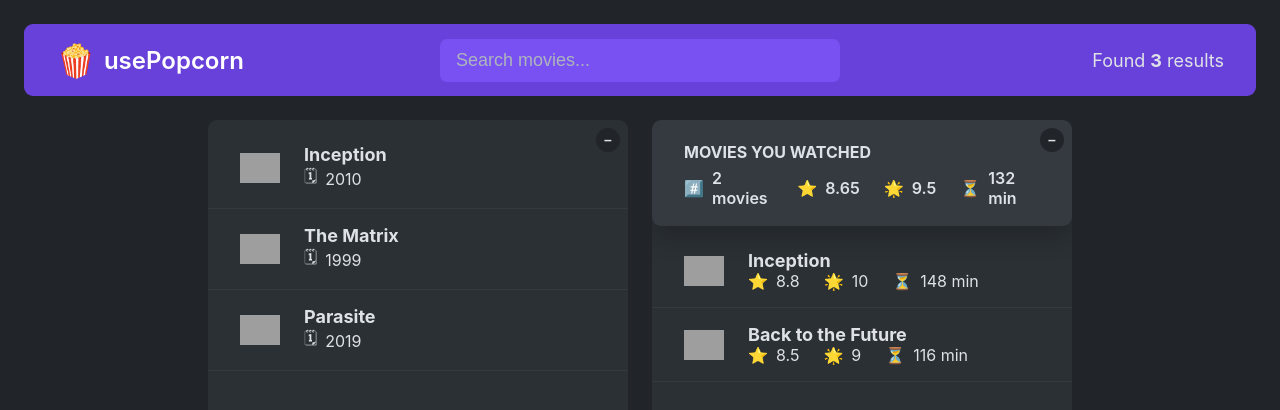
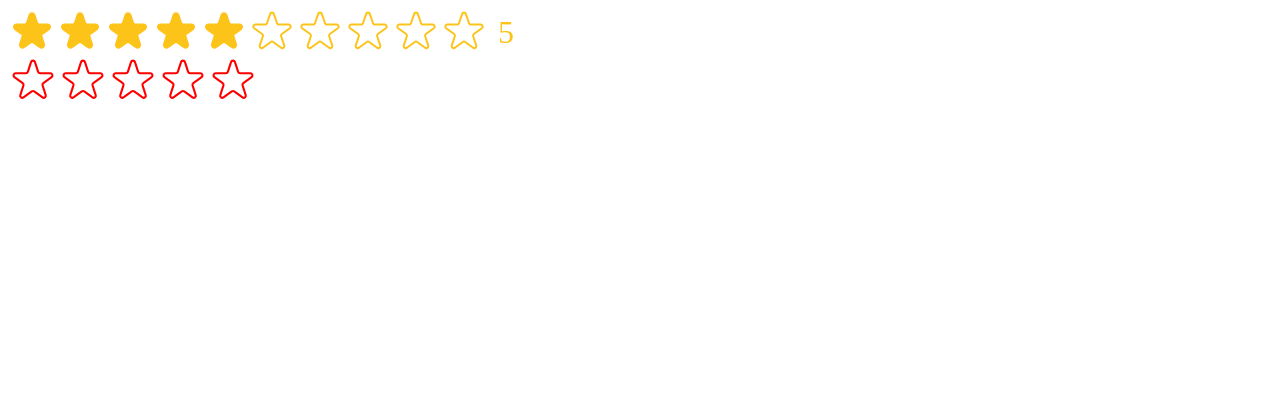
Before and after one commit to DominikKorpusik/usepopcorn, a React (Create React App) app: page / in a window 1280 px wide. Shown: the top 410 px of the page. Built offline with nearby package versions, Linux system fonts and the light colour scheme; grey boxes are pictures that could not be loaded.

Commit message:
ADD StarRating Component

```diff
--- /dev/null
+++ b/src/Components/StarRating.js
@@ -0,0 +1,123 @@
+import { useState } from "react";
+import PropTypes from "prop-types";
+
+export const containerStyle = {
+  display: "flex",
+  alignItems: "center",
+  gap: "10px",
+};
+
+export const starContainerStyle = {
+  display: "flex",
+};
+
+StarRating.propTypes = {
+  maxRating: PropTypes.number,
+  color: PropTypes.string,
+  size: PropTypes.number,
+  className: PropTypes.string,
+  messages: PropTypes.array,
+  defaultRating: PropTypes.number,
+  onSetRating: PropTypes.func,
+};
+
+export default function StarRating({
+  maxRating = 5,
+  color = "#fcc419",
+  size = 48,
+  className = "",
+  messages = [],
+  defaultRating = 0,
+  onSetRating = () => {},
+}) {
+  if (messages.length > 0 && messages.length !== maxRating) {
+    throw new Error("Messages length should match maxRating");
+  }
+
+  if (defaultRating > maxRating) {
+    throw new Error("Default rating should not exceed maxRating");
+  }
+
+  const [rating, setRating] = useState(defaultRating);
+  const [tempRating, setTempRating] = useState(defaultRating);
+
+  const textStyle = {
+    lineHeight: "0",
+    margin: "0",
+    color,
+    fontSize: `${size / 1.5}px`,
+  };
+
+  function handleRating(rating) {
+    setRating(rating);
+    onSetRating(rating);
+  }
+
+  return (
+    <div style={containerStyle} className={className}>
+      <div style={starContainerStyle}>
+        {Array.from({ length: maxRating }, (_, i) => (
+          <Star
+            key={i}
+            onRate={() => handleRating(i + 1)}
+            onHoverIn={() => setTempRating(i + 1)}
+            onHoverOut={() => setTempRating(rating)}
+            full={tempRating >= i + 1}
+            options={{ color, size }}
+          />
+        ))}
+      </div>
+      <p style={textStyle}>
+        {messages.length === maxRating
+          ? messages[tempRating - 1]
+          : tempRating || ""}
+      </p>
+    </div>
+  );
+}
+
+function Star({ full, onHoverIn, onHoverOut, onRate, options }) {
+  const { color, size } = options;
+
+  const starStyle = {
+    width: `${size}px`,
+    height: `${size}px`,
+    display: "block",
+    cursor: "pointer",
+  };
+
+  return (
+    <span
+      style={starStyle}
+      role="button"
+      onClick={onRate}
+      onMouseEnter={onHoverIn}
+      onMouseLeave={onHoverOut}
+    >
+      {full ? (
+        <svg
+          xmlns="http://www.w3.org/2000/svg"
+          viewBox="0 0 20 20"
+          fill={color}
+          stroke={color}
+        >
+          <path d="M9.049 2.927c.3-.921 1.603-.921 1.902 0l1.07 3.292a1 1 0 00.95.69h3.462c.969 0 1.371 1.24.588 1.81l-2.8 2.034a1 1 0 00-.364 1.118l1.07 3.292c.3.921-.755 1.688-1.54 1.118l-2.8-2.034a1 1 0 00-1.175 0l-2.8 2.034c-.784.57-1.838-.197-1.539-1.118l1.07-3.292a1 1 0 00-.364-1.118L2.98 8.72c-.783-.57-.38-1.81.588-1.81h3.461a1 1 0 00.951-.69l1.07-3.292z" />
+        </svg>
+      ) : (
+        <svg
+          xmlns="http://www.w3.org/2000/svg"
+          fill="none"
+          viewBox="0 0 24 24"
+          stroke={color}
+        >
+          <path
+            strokeLinecap="round"
+            strokeLinejoin="round"
+            strokeWidth="{2}"
+            d="M11.049 2.927c.3-.921 1.603-.921 1.902 0l1.519 4.674a1 1 0 00.95.69h4.915c.969 0 1.371 1.24.588 1.81l-3.976 2.888a1 1 0 00-.363 1.118l1.518 4.674c.3.922-.755 1.688-1.538 1.118l-3.976-2.888a1 1 0 00-1.176 0l-3.976 2.888c-.783.57-1.838-.197-1.538-1.118l1.518-4.674a1 1 0 00-.363-1.118l-3.976-2.888c-.784-.57-.38-1.81.588-1.81h4.914a1 1 0 00.951-.69l1.519-4.674z"
+          />
+        </svg>
+      )}
+    </span>
+  );
+}
--- a/src/index.js
+++ b/src/index.js
@@ -1,11 +1,19 @@
 import React from "react";
 import ReactDOM from "react-dom/client";
-import "./index.css";
-import App from "./Components/App";
+// import "./index.css";
+// import App from "./Components/App";
+
+import StarRating from "./Components/StarRating";
 
 const root = ReactDOM.createRoot(document.getElementById("root"));
 root.render(
   <React.StrictMode>
-    <App />
+    {/* <App /> */}
+    <StarRating maxRating={10} defaultRating={5} />
+    <StarRating
+      color="red"
+      size={50}
+      messages={["Poor", "Fair", "Good", "Very Good", "Excellent"]}
+    />
   </React.StrictMode>
 );
```
Also changed, not shown: src/index.css (+0 -33 lines).
